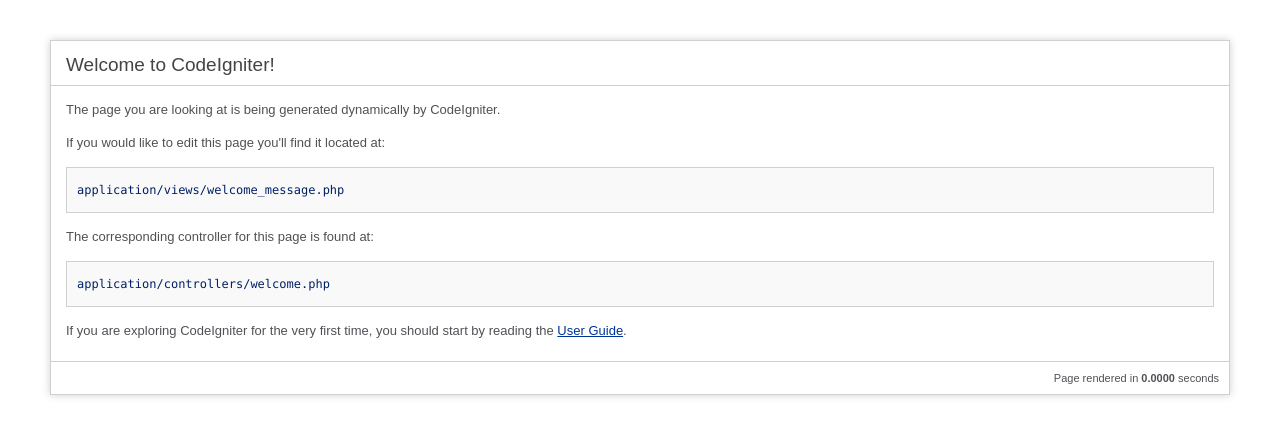
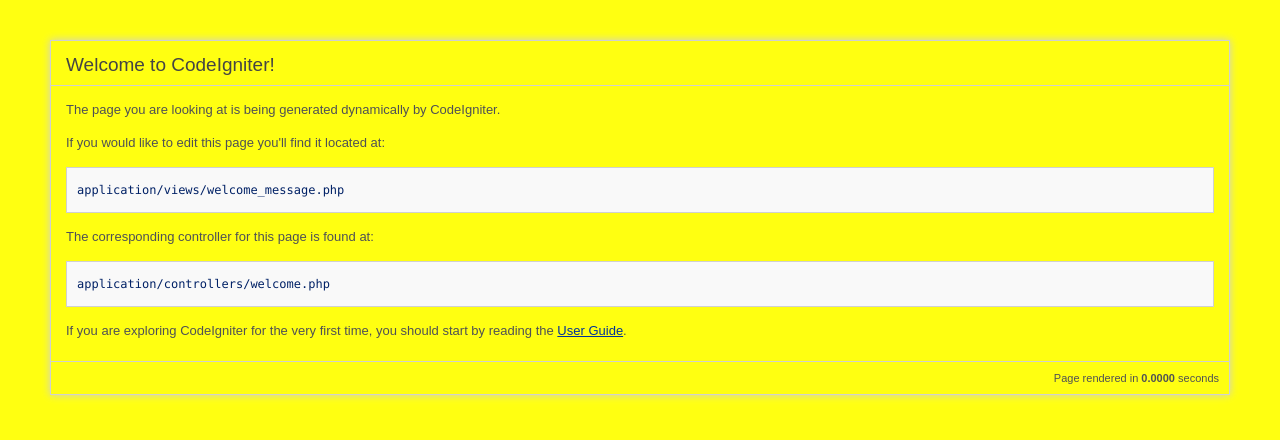
Before and after one commit to RizqonSM/elearning, a CodeIgniter app: page /elearning/ in a window 1280 px wide. Shown: the top 440 px of the page. Run offline with CodeIgniter, Linux system fonts and the light colour scheme.

Commit message:
first commit

```diff
--- a/application/views/welcome_message.php
+++ b/application/views/welcome_message.php
@@ -11,7 +11,7 @@
 	::webkit-selection{ background-color: #E13300; color: white; }
 
 	body {
-		background-color: #fff;
+		background-color: #ff1;
 		margin: 40px;
 		font: 13px/20px normal Helvetica, Arial, sans-serif;
 		color: #4F5155;
```
